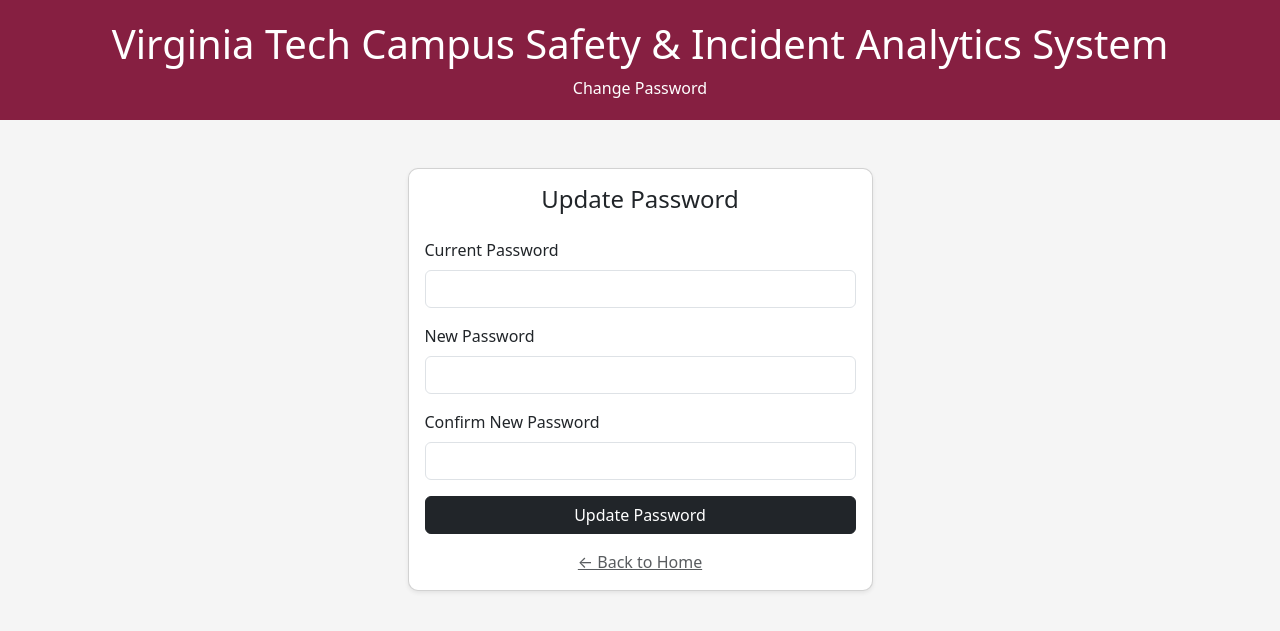
After one commit to walexross2022/4604CampusSafetySystem, a Flask app: page /change_password in a window 1280 px wide. The commit adds this page. Shown: the top 631 px of the page. Run offline with Flask 3, Linux system fonts and the light colour scheme; the visitor is signed in with stand-in values (Sample User, id 1).

Commit message:
Added screenshots and change password capability

```diff
--- a/backend/app.py
+++ b/backend/app.py
@@ -513,6 +513,58 @@ def logout():
     session.clear()
     return redirect(url_for('login'))
 
+@app.route('/change_password', methods=['GET', 'POST'])
+def change_password():
+    # Must be logged in
+    if 'user_id' not in session:
+        return redirect(url_for('login'))
+
+    if request.method == 'POST':
+        current_password = request.form['current_password']
+        new_password = request.form['new_password']
+        confirm_password = request.form['confirm_password']
+
+        conn = get_db_connection()
+        cursor = conn.cursor(dictionary=True)
+
+        # Get current user
+        cursor.execute("SELECT * FROM users WHERE user_id = %s", (session['user_id'],))
+        user = cursor.fetchone()
+
+        # Check current password
+        if not bcrypt.checkpw(current_password.encode('utf-8'), user['password_hash'].encode('utf-8')):
+            flash("Current password is incorrect")
+            return redirect(url_for('change_password'))
+
+        # Check new password match
+        if new_password != confirm_password:
+            flash("New passwords do not match")
+            return redirect(url_for('change_password'))
+
+        # Hash new password
+        new_hashed = bcrypt.hashpw(new_password.encode('utf-8'), bcrypt.gensalt())
+
+        # Update DB
+        cursor.execute("""
+            UPDATE users
+            SET password_hash = %s
+            WHERE user_id = %s
+        """, (new_hashed, session['user_id']))
+        conn.commit()
+
+        flash("Password updated successfully")
+        return redirect(url_for('home'))
+
+    return render_template('change_password.html')
+
+
+
+
+
+
+
+
+
 
 
 @app.route('/add_incident', methods=['GET', 'POST'])
--- /dev/null
+++ b/frontend/templates/change_password.html
@@ -0,0 +1,85 @@
+<!DOCTYPE html>
+<html>
+<head>
+    <title>Change Password - VT Campus Safety System</title>
+    <link href="https://cdn.jsdelivr.net/npm/bootstrap@5.3.0/dist/css/bootstrap.min.css" rel="stylesheet">
+
+    <style>
+        body {
+            background-color: #f5f5f5;
+        }
+
+        .header-bar {
+            background-color: #861F41;
+            color: white;
+            padding: 20px;
+        }
+
+        .card {
+            border-radius: 10px;
+        }
+
+        .btn-main {
+            width: 100%;
+        }
+    </style>
+</head>
+
+<body>
+
+<div class="header-bar text-center">
+    <h1>Virginia Tech Campus Safety & Incident Analytics System</h1>
+    <p class="mb-0">Change Password</p>
+</div>
+
+<div class="container mt-5 d-flex justify-content-center">
+    <div class="col-md-5">
+        <div class="card shadow-sm">
+            <div class="card-body">
+
+                <h4 class="text-center mb-4">Update Password</h4>
+
+                {% with messages = get_flashed_messages() %}
+                    {% if messages %}
+                        <div class="alert alert-info text-center">
+                            {{ messages[0] }}
+                        </div>
+                    {% endif %}
+                {% endwith %}
+
+                <form method="POST">
+
+                    <div class="mb-3">
+                        <label class="form-label">Current Password</label>
+                        <input type="password" name="current_password" class="form-control" required>
+                    </div>
+
+                    <div class="mb-3">
+                        <label class="form-label">New Password</label>
+                        <input type="password" name="new_password" class="form-control" required>
+                    </div>
+
+                    <div class="mb-3">
+                        <label class="form-label">Confirm New Password</label>
+                        <input type="password" name="confirm_password" class="form-control" required>
+                    </div>
+
+                    <button type="submit" class="btn btn-dark btn-main">
+                        Update Password
+                    </button>
+
+                </form>
+
+                <div class="text-center mt-3">
+                    <a href="{{ url_for('home') }}" class="text-muted">
+                        ← Back to Home
+                    </a>
+                </div>
+
+            </div>
+        </div>
+    </div>
+</div>
+
+</body>
+</html>
```
Also changed, not shown: frontend/templates/home.html (+7 -5 lines), README.md, 3 other files.
